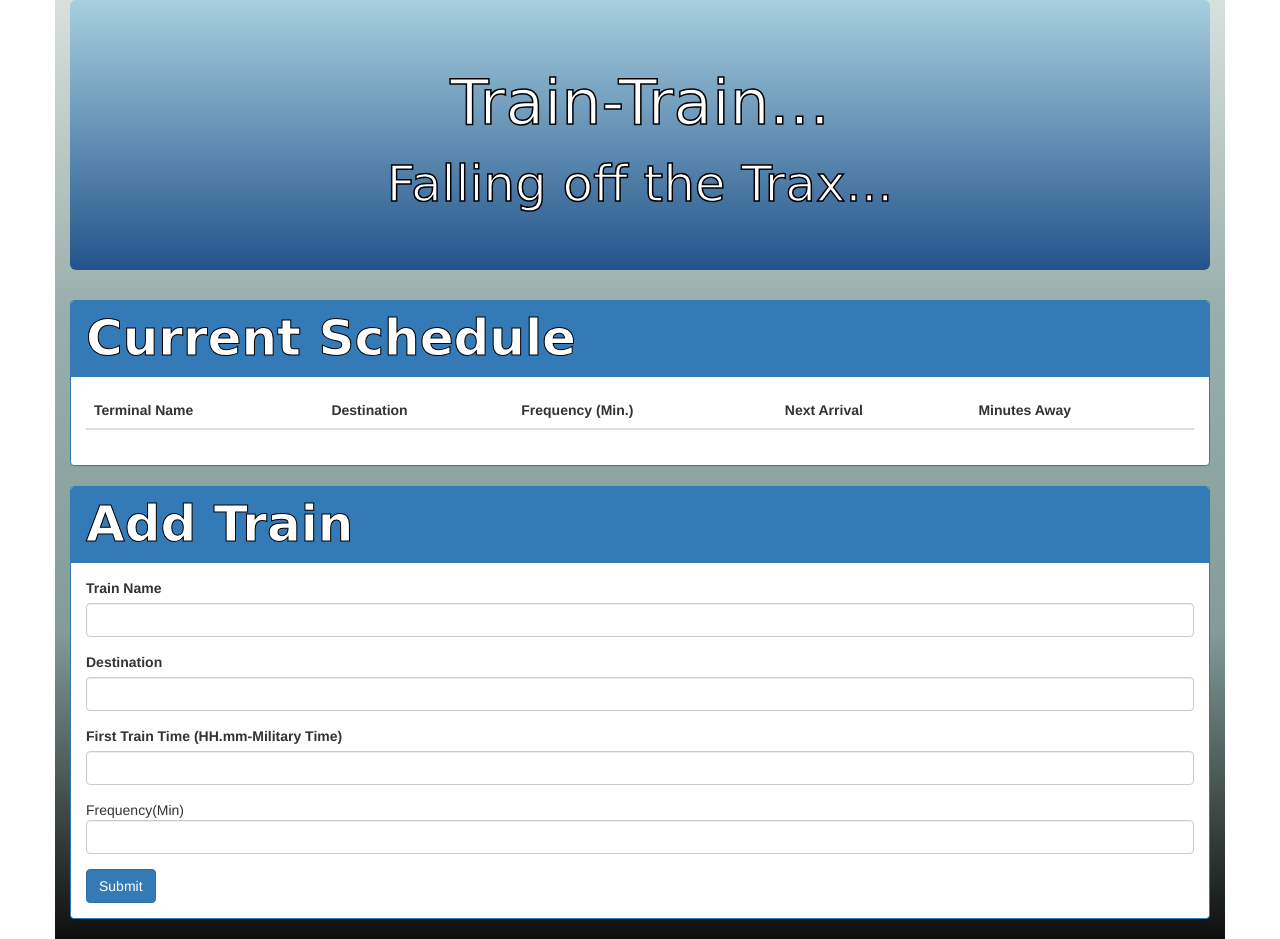
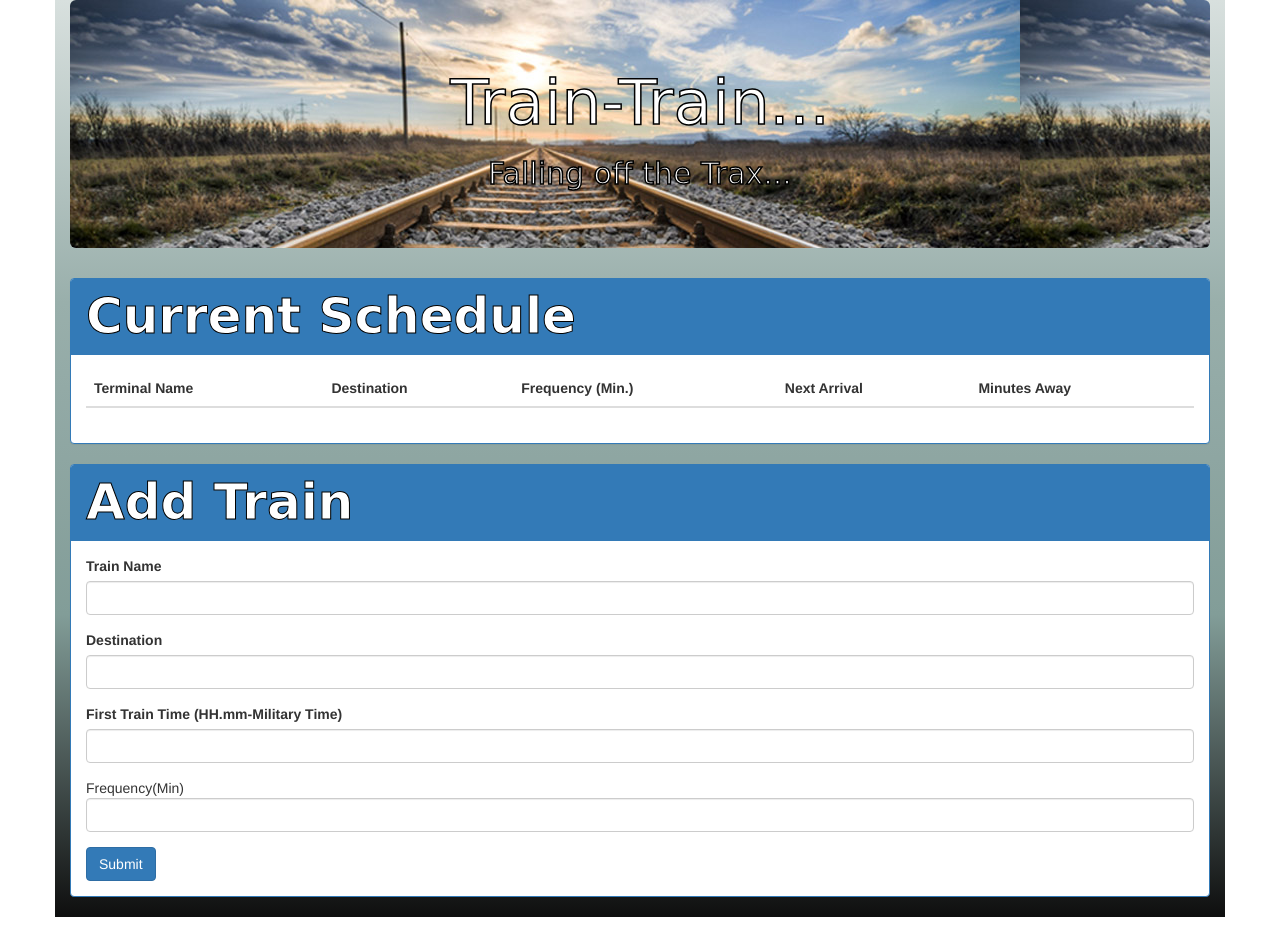
Before and after one commit to rwazny/Train-Train, a plain HTML site: page index.html in a window 1280 px wide. After the commit the page ends 917 px from the top, so only its background shows below. Drawn offline with nearby package versions, Linux system fonts and the light colour scheme; no server answers; a web font is replaced by a local one.

Commit message:
final mess

```diff
--- a/assests/css/style.css
+++ b/assests/css/style.css
@@ -53,20 +53,18 @@
     rgba(35, 83, 138, 1) 100%
   ); /* W3C, IE10+, FF16+, Chrome26+, Opera12+, Safari7+ */
   filter: progid:DXImageTransform.Microsoft.gradient( startColorstr='#a7cfdf', endColorstr='#23538a',GradientType=0 ); /* IE6-9 */
-}
-body {
-  background-image: url(../);
-}
-h1 {
   font-family: "Unlock", cursive;
-  font-size: 100px;
+  font-size: 200px;
   -webkit-text-stroke-width: 1.5px;
   -webkit-text-stroke-color: black;
+  background-image: url(../images/train-tracks.jpg);
+}
+header {
 }
 
 h2 {
   font-family: "Shrikhand", cursive;
-  font-size: 50px;
+  font-size: 30px;
   -webkit-text-stroke-width: 1.5px;
   -webkit-text-stroke-color: black;
 }
--- a/assests/javaScript/java.js
+++ b/assests/javaScript/java.js
@@ -35,7 +35,7 @@ $("#add-train-btn").on("click", function(event) {
     .trim();
   console.log(trainName);
 
-  database.ref().push({
+  database.ref().set({
     trainName: trainName,
     trainDestination: trainDestination,
     firstTrain: firstTrain,
```
Also changed, not shown: assests/images/train-tracks.jpg (added).
